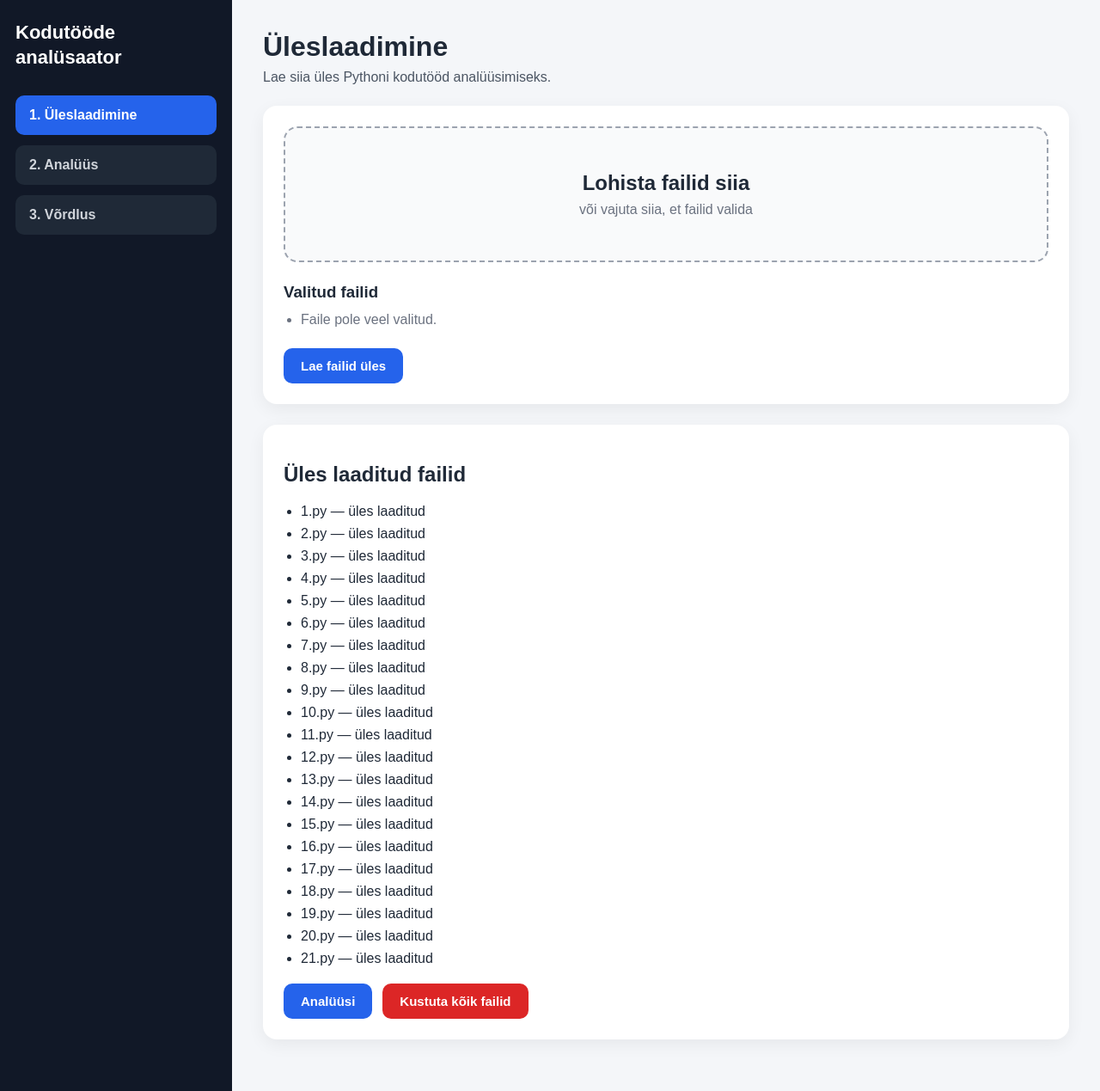
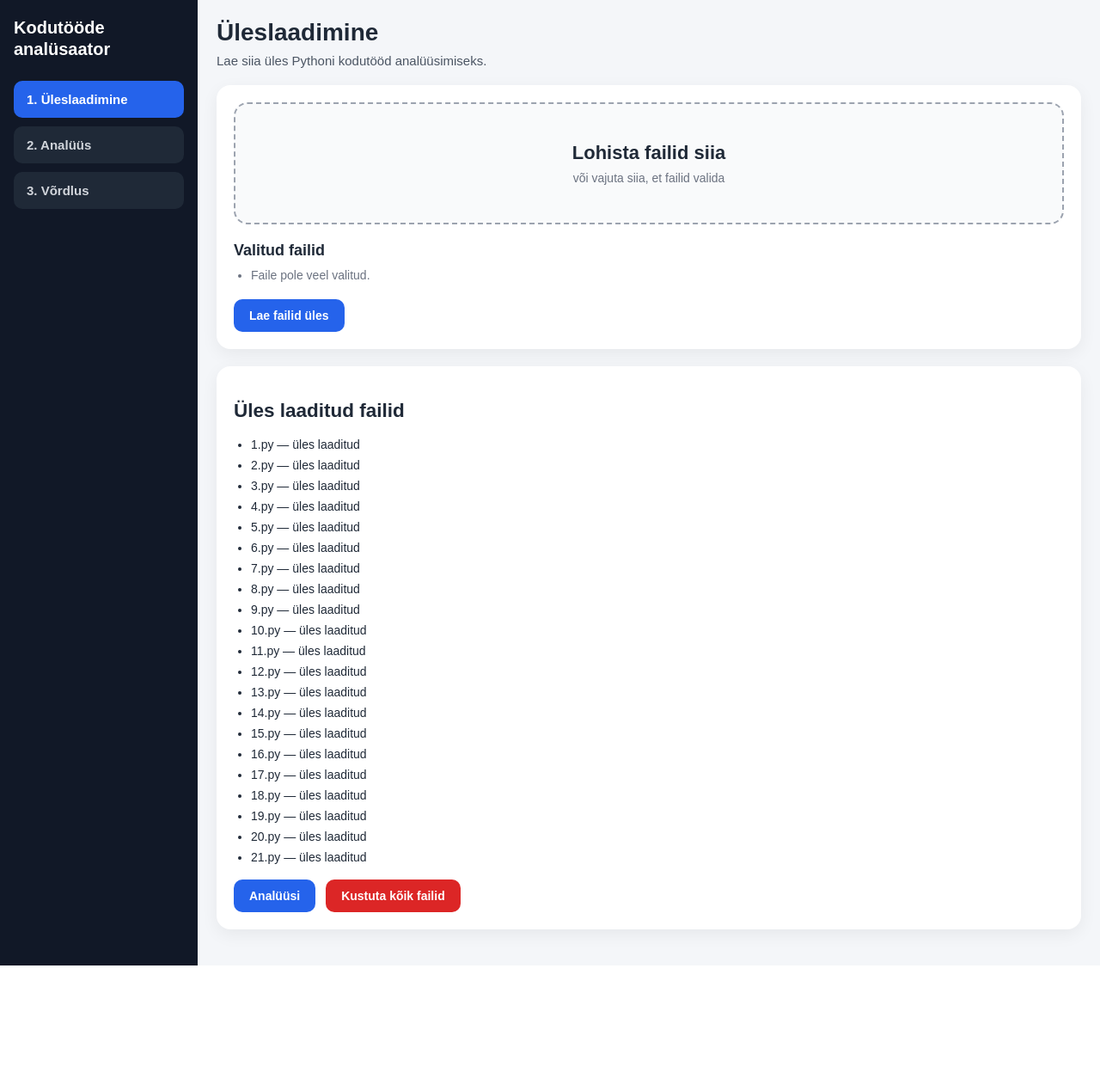
Before and after one commit to Rover-M/Programmeerimise-aine-LTAT.03.001-kodut-de-lahenduste-anal-s., a Flask app: page /upload in a window 1280 px wide. Shown: the whole page at 86% size. After the commit the page ends 1123 px from the top, so only its background shows below. Run offline with Flask 3, Linux system fonts and the light colour scheme.

Commit message:
muudatus

```diff
--- a/static/style.css
+++ b/static/style.css
@@ -7,6 +7,7 @@ body {
     font-family: Arial, sans-serif;
     background-color: #f4f6f9;
     color: #1f2937;
+    font-size: 15px;
 }
 
 .layout {
@@ -15,25 +16,25 @@ body {
 }
 
 .sidebar {
-    width: 270px;
+    width: 260px;
     background-color: #111827;
     color: white;
-    padding: 24px 18px;
+    padding: 20px 16px;
     display: flex;
     flex-direction: column;
     flex-shrink: 0;
 }
 
 .sidebar-header h2 {
-    margin: 0 0 30px 0;
-    font-size: 22px;
-    line-height: 1.3;
+    margin: 0 0 24px 0;
+    font-size: 20px;
+    line-height: 1.25;
 }
 
 .sidebar-nav {
     display: flex;
     flex-direction: column;
-    gap: 12px;
+    gap: 10px;
 }
 
 .nav-item {
@@ -41,10 +42,11 @@ body {
     text-decoration: none;
     color: #d1d5db;
     background-color: #1f2937;
-    padding: 14px 16px;
+    padding: 13px 15px;
     border-radius: 10px;
     transition: 0.2s ease;
     font-weight: 600;
+    font-size: 15px;
 }
 
 .nav-item:hover {
@@ -59,37 +61,38 @@ body {
 
 .main-content {
     flex: 1;
-    padding: 36px;
+    min-width: 0;
+    padding: 28px;
 }
 
 .page-header {
-    margin-bottom: 24px;
+    margin-bottom: 20px;
 }
 
 .page-header h1 {
     margin: 0 0 8px 0;
-    font-size: 32px;
+    font-size: 30px;
 }
 
 .page-header p {
     margin: 0;
     color: #4b5563;
-    font-size: 16px;
+    font-size: 15px;
 }
 
 .card {
     background-color: white;
     border-radius: 16px;
-    padding: 24px;
+    padding: 20px;
     box-shadow: 0 6px 20px rgba(0, 0, 0, 0.06);
-    margin-bottom: 24px;
+    margin-bottom: 20px;
 }
 
 .drop-zone {
     display: block;
     border: 2px dashed #9ca3af;
     border-radius: 16px;
-    padding: 50px 20px;
+    padding: 44px 18px;
     text-align: center;
     cursor: pointer;
     background-color: #f9fafb;
@@ -108,20 +111,22 @@ body {
 
 .drop-zone-content h3 {
     margin: 0 0 8px 0;
-    font-size: 24px;
+    font-size: 22px;
 }
 
 .drop-zone-content p {
     margin: 0;
     color: #6b7280;
+    font-size: 14px;
 }
 
 .selected-files {
-    margin-top: 24px;
+    margin-top: 20px;
 }
 
 .selected-files h3 {
-    margin-bottom: 12px;
+    margin-bottom: 10px;
+    font-size: 18px;
 }
 
 .file-list,
@@ -133,6 +138,7 @@ body {
 .file-list li,
 .uploaded-list li {
     margin-bottom: 8px;
+    font-size: 14px;
 }
 
 .placeholder {
@@ -140,14 +146,14 @@ body {
 }
 
 .button-row {
-    margin-top: 24px;
+    margin-top: 20px;
     display: flex;
     gap: 12px;
     flex-wrap: wrap;
 }
 
 .top-spacing {
-    margin-top: 20px;
+    margin-top: 18px;
 }
 
 .primary-btn,
@@ -157,8 +163,8 @@ body {
     color: white;
     border: none;
     border-radius: 10px;
-    padding: 12px 20px;
-    font-size: 15px;
+    padding: 11px 18px;
+    font-size: 14px;
     font-weight: 700;
     text-decoration: none;
     cursor: pointer;
@@ -176,8 +182,8 @@ body {
     color: white;
     border: none;
     border-radius: 10px;
-    padding: 12px 20px;
-    font-size: 15px;
+    padding: 11px 18px;
+    font-size: 14px;
     font-weight: 700;
     cursor: pointer;
     transition: 0.2s ease;
@@ -287,23 +301,52 @@ body {
 }
 
 .code-card-header {
-    padding: 16px 20px;
+    padding: 14px 18px;
     font-weight: 700;
+    font-size: 15px;
     background-color: #f9fafb;
     border-bottom: 1px solid #e5e7eb;
 }
 
 .code-block {
     margin: 0;
-    padding: 20px;
+    padding: 18px;
     background-color: #0f172a;
     color: #e5e7eb;
     overflow-x: auto;
     min-height: 500px;
     font-family: Consolas, Monaco, monospace;
-    font-size: 14px;
-    line-height: 1.5;
+    font-size: 13px;
+    line-height: 1.45;
     white-space: pre-wrap;
+}
+
+@media (max-width: 1400px) {
+    .sidebar {
+        width: 230px;
+    }
+
+    .main-content {
+        padding: 22px;
+    }
+
+    .page-header h1 {
+        font-size: 28px;
+    }
+
+    .results-table th {
+        font-size: 11px;
+    }
+
+    .results-table td {
+        font-size: 12px;
+    }
+
+    .percent-badge {
+        min-width: 50px;
+        padding: 4px 7px;
+        font-size: 11px;
+    }
 }
 
 @media (max-width: 1100px) {
```
Also changed, not shown: other parts of static/style.css (+19 -11 lines).
